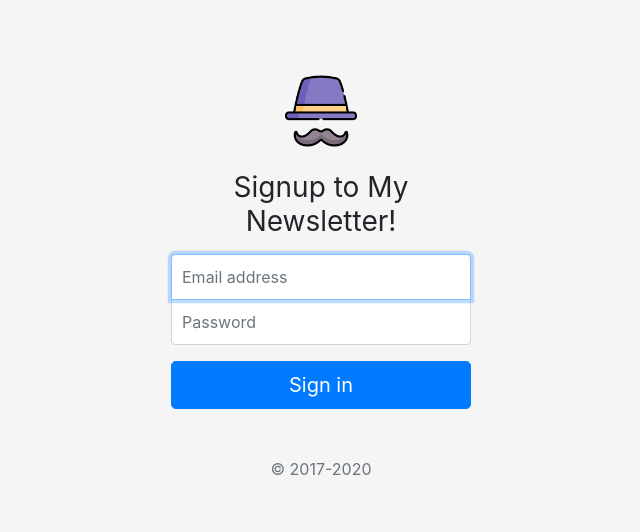
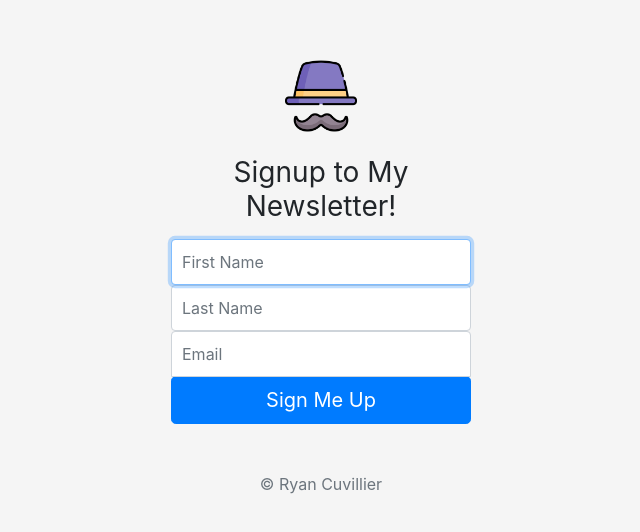
Before and after one commit to cuvillier-ryan/Newsletter-Signup, a website: page signup.html in a window 1280 px wide. Shown: the part 114-646 px from the top of the page, without its empty margins (319-959 px from the left). Drawn offline with nearby package versions, Linux system fonts and the light colour scheme.

Commit message:
singMeUp

```diff
--- a/signup.html
+++ b/signup.html
@@ -49,12 +49,12 @@
     <form class="form-signin">
       <img class="mb-4" src="images/fathers-day.png" alt="" width="72" height="72">
       <h1 class="h3 mb-3 font-weight-normal">Signup to My Newsletter!</h1>
-      <input type="email" id="inputEmail" class="form-control" placeholder="Email address" required autofocus>
-      <input type="password" id="inputPassword" class="form-control" placeholder="Password" required>
-      <div class="checkbox mb-3">
-      </div>
-      <button class="btn btn-lg btn-primary btn-block" type="submit">Sign in</button>
-      <p class="mt-5 mb-3 text-muted">&copy; 2017-2020</p>
+      <input type="text" class="form-control" placeholder="First Name" required autofocus>
+      <input type="text" class="form-control" placeholder="Last Name" required>
+      <input type="email" class="form-control" placeholder="Email" required>
+
+      <button class="btn btn-lg btn-primary btn-block" type="submit">Sign Me Up</button>
+      <p class="mt-5 mb-3 text-muted">&copy; Ryan Cuvillier</p>
     </form>
   </body>
 
```
